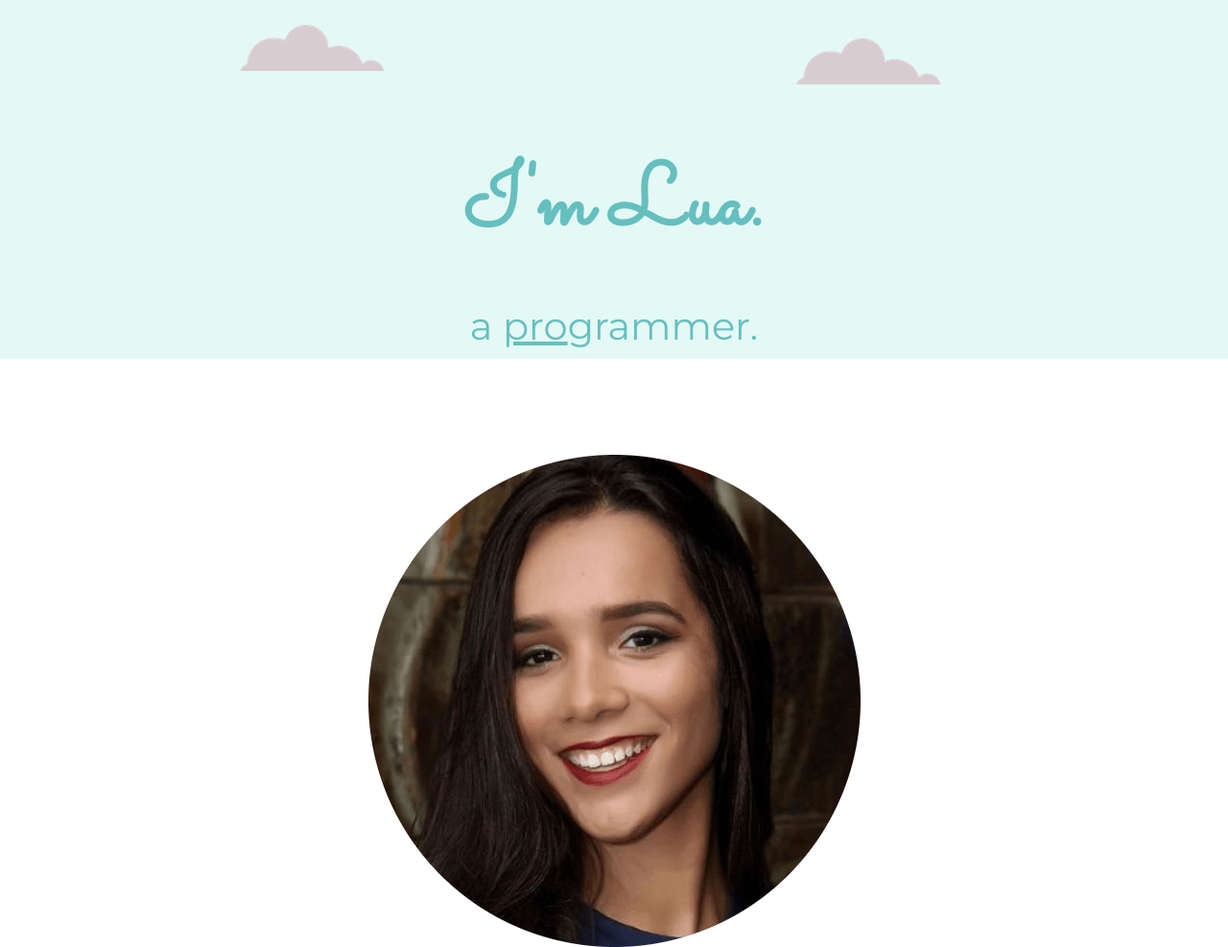
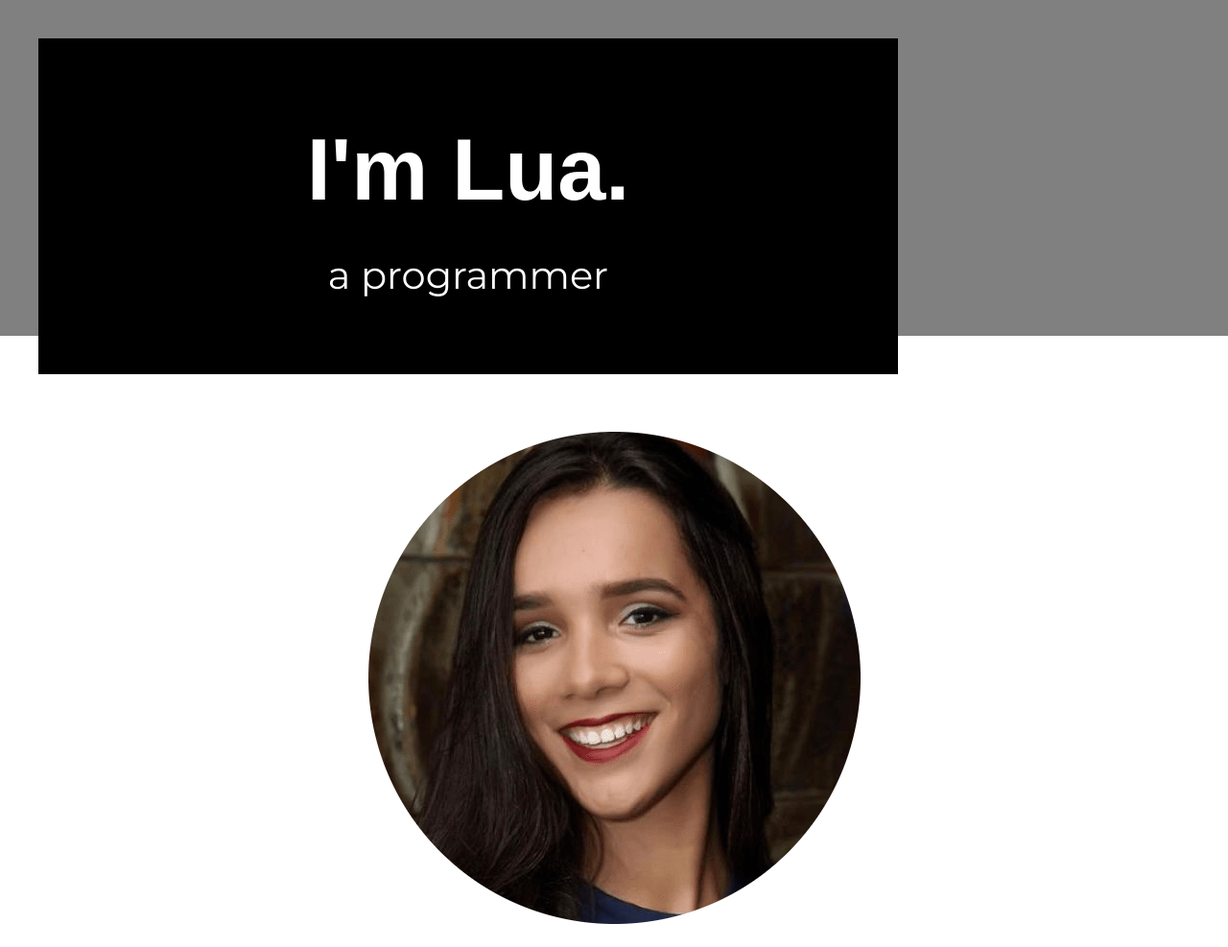
Before and after one commit to luacsimoes/Personal-Site, a plain HTML site: page index.html in a window 1280 px wide. Shown: the top 987 px of the page at 96% size. Drawn offline with Linux system fonts and the light colour scheme; a web font is replaced by a local one.

Commit message:
second commit

```diff
--- a/css/styles.css
+++ b/css/styles.css
@@ -1,4 +1,5 @@
 body {
+  padding: 0;
   color: #40514E;
   margin: 0;
   text-align: center;
@@ -6,14 +7,14 @@ body {
 }
 
 h1 {
-  color: #66BFBF;
+  color: white;
   font-size: 5.625rem;
   margin: 50px auto 0 auto;
-  font-family: 'Sacramento', cursive;
+  font-family: 'Cormorant SC', sans-serif;
 }
 
 h2 {
-  color: #66BFBF;
+  color: black;
   font-family: 'Montserrat', sans-serif;
   font-size: 2.5rem;
   font-weight: normal;
@@ -21,12 +22,16 @@ h2 {
 }
 
 h3 {
-  color: #11999E;
+  color: black;
   font-family: 'Montserrat', sans-serif;
 }
 
 p {
   line-height: 2;
+}
+
+.prog{
+  color: white;
 }
 
 hr {
@@ -36,8 +41,8 @@ hr {
   margin: 100px auto;
 }
 
-a{
-  color: #11999E;
+a {
+  color: white;
   font-family: 'Montserrat', sans-serif;
   margin: 10px 20px;
   text-decoration: none;
@@ -47,10 +52,25 @@ a:hover {
   color: #EAF6F6;
 }
 
-.top-container {
-  background-color: #E4F9F5;
+.first-child {
+  background-color: grey;
+  border: 0;
+  padding: 0;
+}
+
+.last-child {
+  display: flex;
+  text-align: center;
+  justify-content: center;
+  flex-direction: column;
+  border: 0;
+  padding: 0;
+  background-color: black;
   position: relative;
-  padding-top: 100px;
+  width: 70%;
+  height: 350px;
+  top: 40px;
+  margin-left: 40px;
 }
 
 .middle-container {
@@ -58,7 +78,7 @@ a:hover {
 }
 
 .bottom-container {
-  background-color: #66BFBF;
+  background-color: black;
   padding: 50px 0 20px;
 }
 
@@ -88,18 +108,6 @@ a:hover {
   padding: 20px 0;
 }
 
-.top-cloud {
-  position: absolute;
-  right: 300px;
-  top: 40px;
-}
-
-.bottom-cloud {
-  position: absolute;
-  left: 250px;
-  bottom: 300px;
-}
-
 .math-img {
   width: 25%;
   float: left;
@@ -113,12 +121,12 @@ a:hover {
 }
 
 .btn {
-  background: #11cdd4;
-  background-image: -webkit-linear-gradient(top, #11cdd4, #11999e);
-  background-image: -moz-linear-gradient(top, #11cdd4, #11999e);
-  background-image: -ms-linear-gradient(top, #11cdd4, #11999e);
-  background-image: -o-linear-gradient(top, #11cdd4, #11999e);
-  background-image: linear-gradient(to bottom, #11cdd4, #11999e);
+  background: grey;
+  background-image: -webkit-linear-gradient(top, grey, grey);
+  background-image: -moz-linear-gradient(top, grey, grey);
+  background-image: -ms-linear-gradient(top, grey, grey);
+  background-image: -o-linear-gradient(top, grey, grey);
+  background-image: linear-gradient(to bottom, grey, grey);
   -webkit-border-radius: 8;
   -moz-border-radius: 8;
   border-radius: 8px;
@@ -130,11 +138,11 @@ a:hover {
 }
 
 .btn:hover {
-  background: #30e3cb;
-  background-image: -webkit-linear-gradient(top, #30e3cb, #2bc4ad);
-  background-image: -moz-linear-gradient(top, #30e3cb, #2bc4ad);
-  background-image: -ms-linear-gradient(top, #30e3cb, #2bc4ad);
-  background-image: -o-linear-gradient(top, #30e3cb, #2bc4ad);
-  background-image: linear-gradient(to bottom, #30e3cb, #2bc4ad);
+  background: grey;
+  background-image: -webkit-linear-gradient(top,grey, grey);
+  background-image: -moz-linear-gradient(top,grey, grey);
+  background-image: -ms-linear-gradient(top,grey, grey);
+  background-image: -o-linear-gradient(top,grey, grey);
+  background-image: linear-gradient(to bottom,grey, grey);
   text-decoration: none;
 }
--- a/index.html
+++ b/index.html
@@ -6,17 +6,17 @@
   <title>Luana Simoes</title>
   <link rel="stylesheet" href="css/styles.css">
   <link href="https://fonts.googleapis.com/css?family=Merriweather|Montserrat|Sacramento" rel="stylesheet">
+  <link rel="preconnect" href="https://fonts.googleapis.com">
+  <link rel="preconnect" href="https://fonts.gstatic.com" crossorigin>
+  <link href="https://fonts.googleapis.com/css2?family=Cormorant+SC&display=swap" rel="stylesheet">
 </head>
 
 <body>
-  <div class="top-container">
-    <img class="top-cloud" src="images/cloud.png" alt="cloud">
-    <div class="title-text">
+  <div class="first-child">
+    <div class="last-child">
       <h1>I'm Lua.</h1>
-      <h2>a <span class="pro">pro</span>grammer.</h2>
+      <h2 class="prog">a programmer</h2>
     </div>
-    <img class="bottom-cloud" src="images/cloud.png" alt="cloud">
-
   </div>
 
   <div class="middle-container">
@@ -32,14 +32,16 @@
         <img class="math-img" src="images/math.png" alt="math-img">
 
         <h3>Math</h3>
-        <p>I started learning to code 1 year ago because I love math e logical questions. I need and want to gained a wealth of experience designing and developing mobile and web applications.</p>
+        <p>I started learning to code 1 year ago because I love math e logical questions. I need and want to gained a
+          wealth of experience designing and developing mobile and web applications.</p>
 
       </div>
       <div class="skill-row">
         <img class="bob-img" src="images/bob.png" alt="bob-img">
 
         <h3>Bookstan</h3>
-        <p>But my best skill is actually reading a lot of books in a less time. I am the undisputed queen of reading books. Blake Crouch is my king.</p>
+        <p>But my best skill is actually reading a lot of books in a less time. I am the undisputed queen of reading
+          books. Blake Crouch is my king.</p>
 
       </div>
     </div>
```
